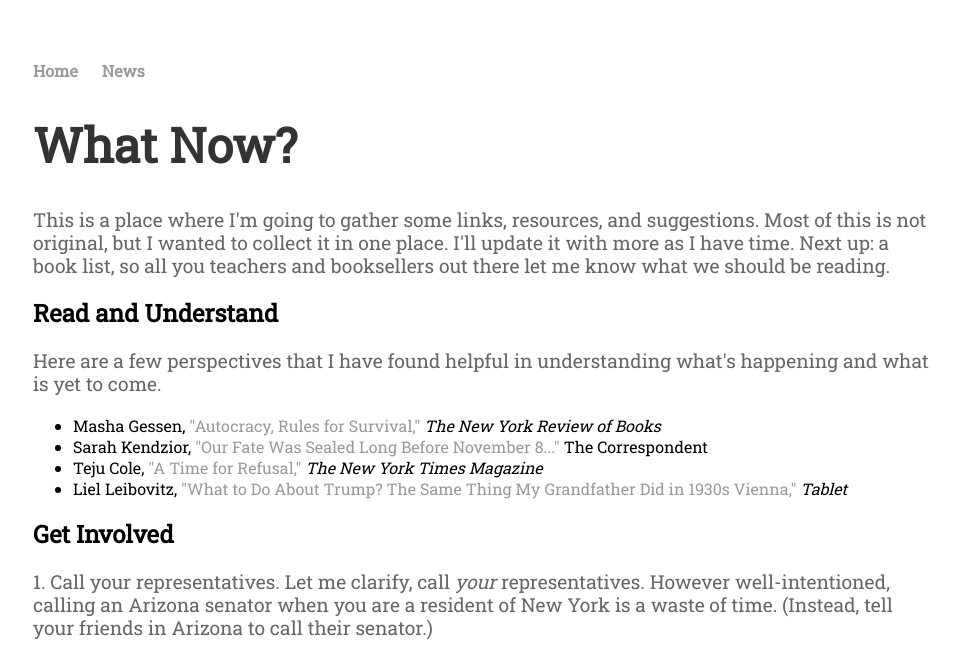
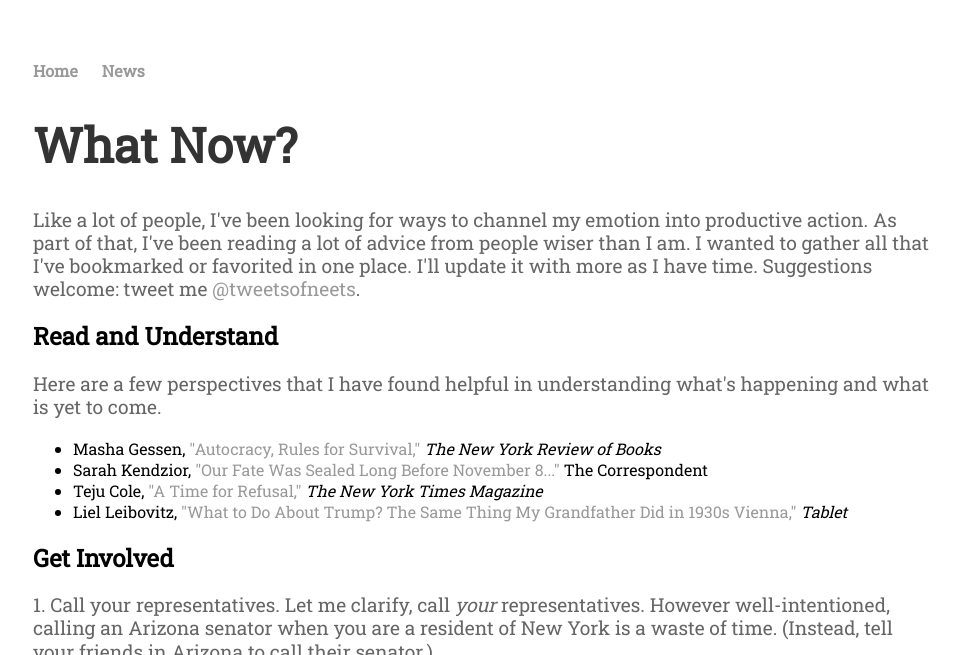
Before and after one commit to aperala/littlecanary.github.io, a Jekyll site: the page built from index.html, in a window 1280 px wide and 900 px high, cut to the strip 0-655 px from the top of the window. Shown: the whole strip, without its empty margins (159-1119 px from the left). Built offline with Jekyll 4.4.1, drawn with Linux system fonts in a browser that asks for light colours.

Commit message:
Update index.html

```diff
--- a/index.html
+++ b/index.html
@@ -4,7 +4,7 @@
 ---
 <div>
   <h1>What Now?</h1>
-  <p>This is a place where I'm going to gather some links, resources, and suggestions. Most of this is not original, but I wanted to collect it in one place. I'll update it with more as I have time. Next up: a book list, so all you teachers and booksellers out there let me know what we should be reading.</p>
+  <p>Like a lot of people, I've been looking for ways to channel my emotion into productive action. As part of that, I've been reading a lot of advice from people wiser than I am. I wanted to gather all that I've bookmarked or favorited in one place.  I'll update it with more as I have time. Suggestions welcome: tweet me <a href="https://twitter.com/tweetsofneets" target="_blank">@tweetsofneets</a>.</p>
 
   <h2>Read and Understand</h2>
   <p>Here are a few perspectives that I have found helpful in understanding what's happening and what is yet to come.</p>
```
